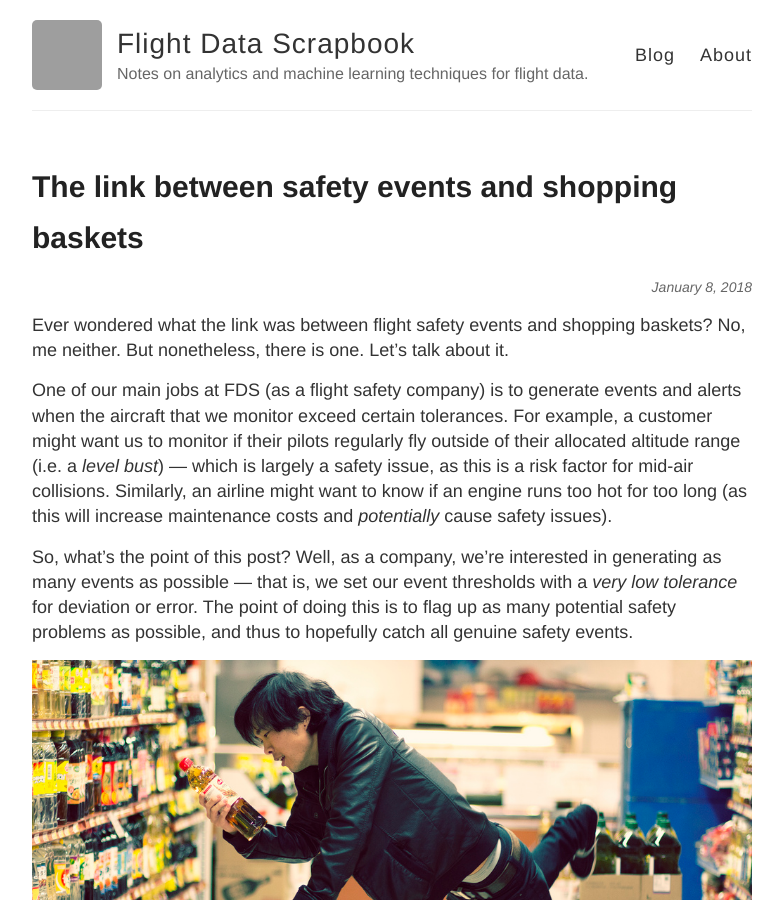
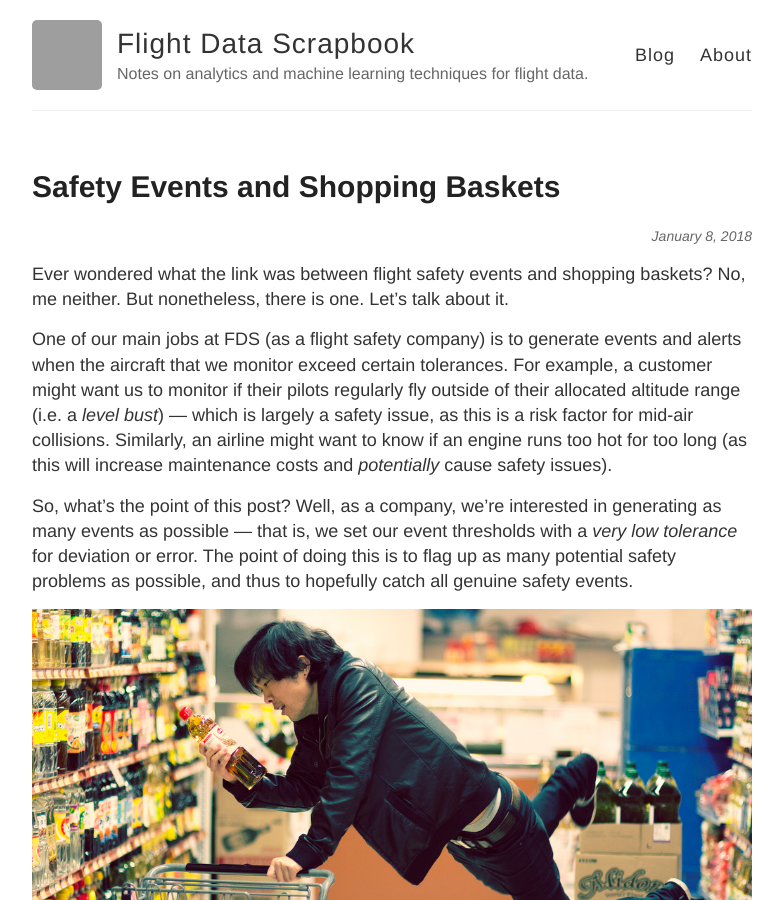
Before and after one commit to smith01s/newey01c.github.io, a Jekyll site: the page built from _posts/2018-01-08-extracting-patterns-from-interesting-data.md, in a window 1280 px wide and 900 px high. Shown: the whole window, without its empty margins (248-1031 px from the left). Built offline with Jekyll 4.4.1, drawn with Linux system fonts in a browser that asks for light colours; nearby versions of some CDN libraries; comment, search, counter and statistics services are not loaded; grey boxes are pictures that could not be loaded.

Commit message:
Change title

```diff
--- a/_posts/2018-01-08-extracting-patterns-from-interesting-data.md
+++ b/_posts/2018-01-08-extracting-patterns-from-interesting-data.md
@@ -1,6 +1,6 @@
 ---
 layout: post
-title: The link between safety events and shopping baskets
+title: Safety Events and Shopping Baskets
 comments: true
 ---
 
```
